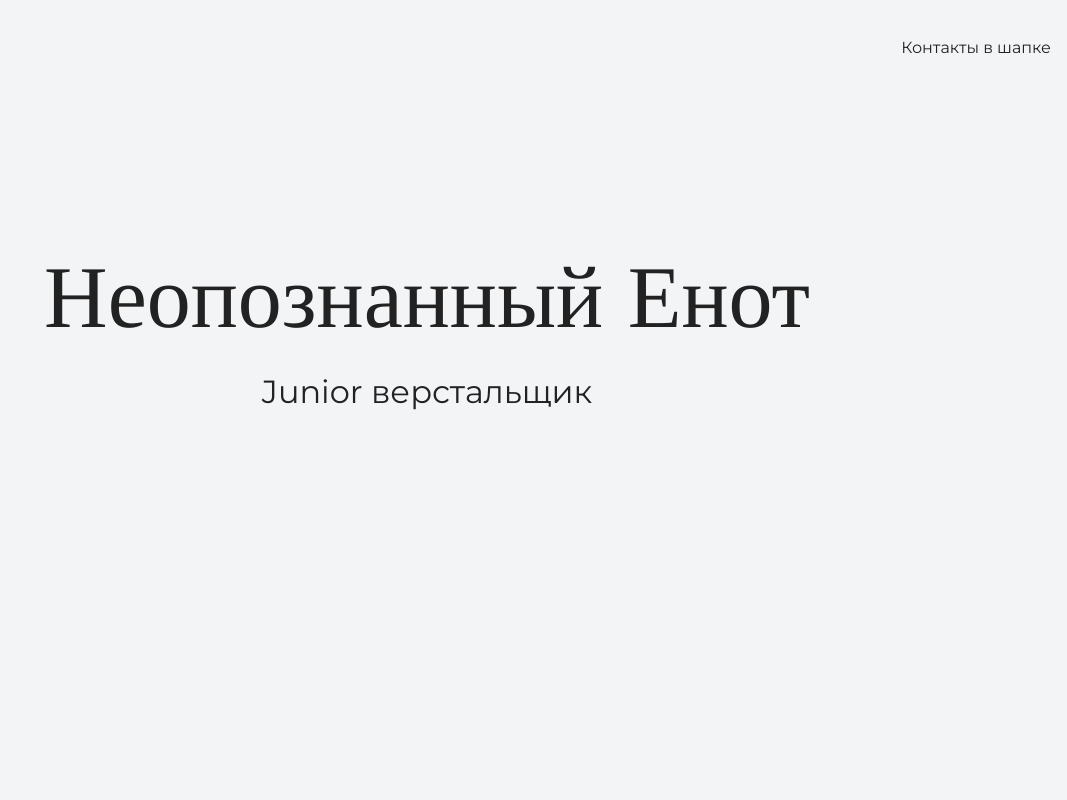
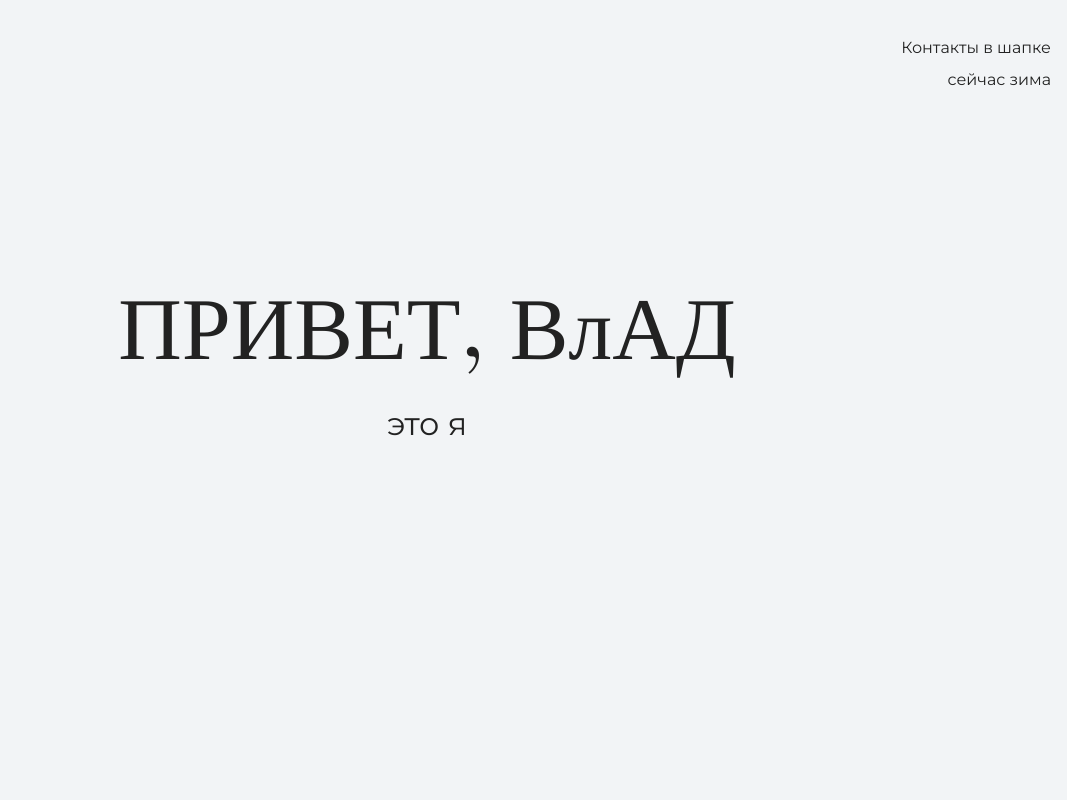
Before and after one commit to Prognastya/frogsite, a plain HTML site: page index.html in a window 1280 px wide. Shown: the top 800 px of the page, without its empty margins (213-1280 px from the left). Drawn offline with nearby package versions, Linux system fonts and the light colour scheme.

Commit message:
обновлен текст

```diff
--- a/index.html
+++ b/index.html
@@ -10,16 +10,17 @@
   <body>
     <header class="page-header">
       <div class="container">
-        Контакты в шапке
+        Контакты в шапке<br>
+        сейчас зима
       </div>
     </header>
 
     <section class="hero-image">
       <div class="container">
-        <h1 class="heading">Неопознанный Енот</h1>
+        <h1 class="heading">ПРИВЕТ, ВлАД</h1>
       </div>
       <div class="container">
-        <p>Junior верстальщик</p>
+        <p>это я</p>
         </div>
     </section>
 
```
